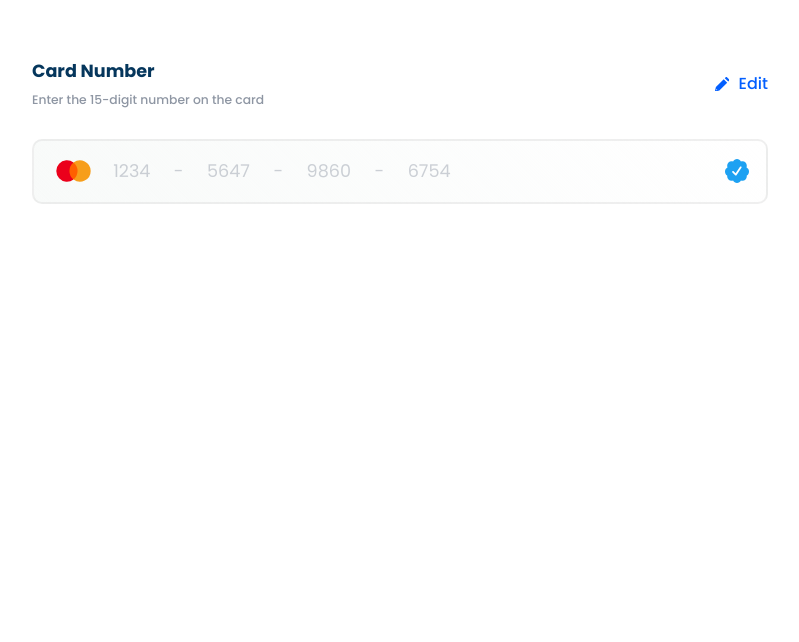
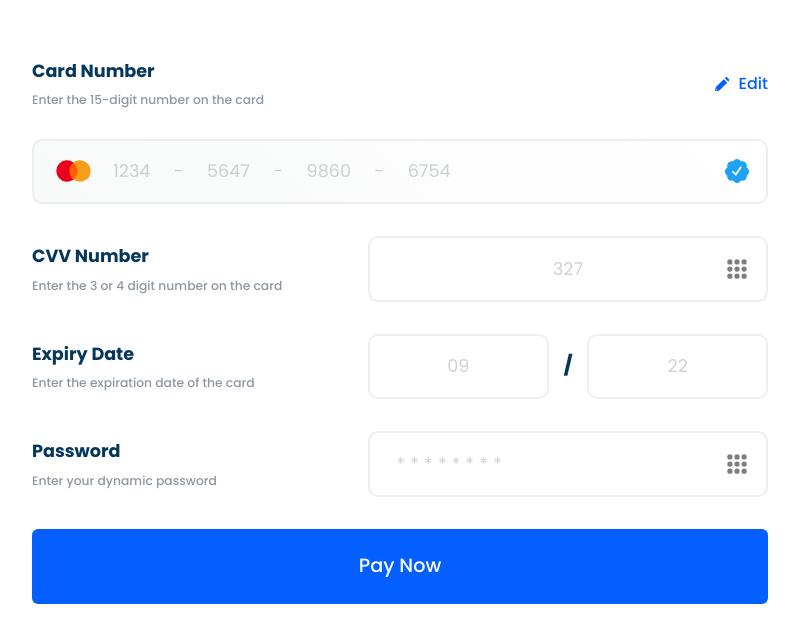
Before and after one commit to debowale1/acecoinpay, a website built with Vite: page index.html in a window 1280 px wide. Shown: the part 118-760 px from the top of the page, without its empty margins (56-855 px from the left). Built offline with nearby package versions, Linux system fonts and the light colour scheme.

Commit message:
expiry, password and cvv input field

```diff
--- a/css/main.scss
+++ b/css/main.scss
@@ -137,6 +137,68 @@ html {
             }
           }
         }
+
+        &.__col {
+          @include setFlex(flex, center, space-between, initial);
+
+          .header {
+            margin-bottom: 0;
+          }
+
+          .grp {
+            @include setFlex(flex, center, space-between, initial);
+            width: 400px;
+
+            .divider {
+              display: block;
+              margin: 0 0.8em;
+              font-size: 1.2em;
+              font-weight: 800;
+              color: $text_one;
+            }
+          }
+          .main {
+            width: 400px;
+            margin-top: 0;
+            input {
+              text-align: center;
+              padding-left: 0;
+              padding-right: 0;
+              background: none;
+              color: $active-border;
+
+              &:focus {
+                background: #edf3ff;
+              }
+            }
+
+            input[type='password'] {
+              text-align: left;
+              padding-left: 1.5em;
+              letter-spacing: 0.3em;
+            }
+
+            .trailing-icon {
+              opacity: 0.5;
+            }
+          }
+        }
+      }
+
+      .btn-submit {
+        background-color: $blue_bg;
+        padding: 1.2em 0;
+        width: 100%;
+        color: #fff;
+        border-radius: 6px;
+        text-transform: capitalize;
+        font-size: 1.2em;
+        font-weight: 500;
+        transition: all 250ms ease-in-out;
+
+        &:hover {
+          background-color: #0645b2;
+        }
       }
     }
   }
--- a/index.html
+++ b/index.html
@@ -61,6 +61,52 @@
                 <img src="assets/verified-badge.svg" class="trailing-icon" alt="">
               </div>
             </div>
+            <div class="input-group __col">
+              <div class="header">
+                <div class="description">
+                  <h2 class="title">CVV number</h2>
+                  <p class="desc">Enter the 3 or 4 digit number on the card</p>
+                </div>
+
+              </div>
+              <div class="main">
+                <input type="text" name="" id="" placeholder="327">
+                <img src="assets/dots.svg" class="trailing-icon" alt="">
+              </div>
+            </div>
+            <div class="input-group __col">
+              <div class="header">
+                <div class="description">
+                  <h2 class="title">Expiry date</h2>
+                  <p class="desc">Enter the expiration date of the card</p>
+                </div>
+
+              </div>
+              <div class="grp">
+                <div class="main">
+                  <input type="text" name="" id="" placeholder="09">
+                </div>
+                <span class="divider">/</span>
+                <div class="main">
+                  <input type="text" name="" id="" placeholder="22">
+                </div>
+
+              </div>
+            </div>
+            <div class="input-group __col">
+              <div class="header">
+                <div class="description">
+                  <h2 class="title">password</h2>
+                  <p class="desc">Enter your dynamic password</p>
+                </div>
+
+              </div>
+              <div class="main">
+                <input type="password" name="" id="" placeholder="********">
+                <img src="assets/dots.svg" class="trailing-icon" alt="">
+              </div>
+            </div>
+            <button type="submit" class="btn-submit">pay now</button>
           </form>
         </section>
       </div>
```
Also changed, not shown: css/main.css, 1 other file.
